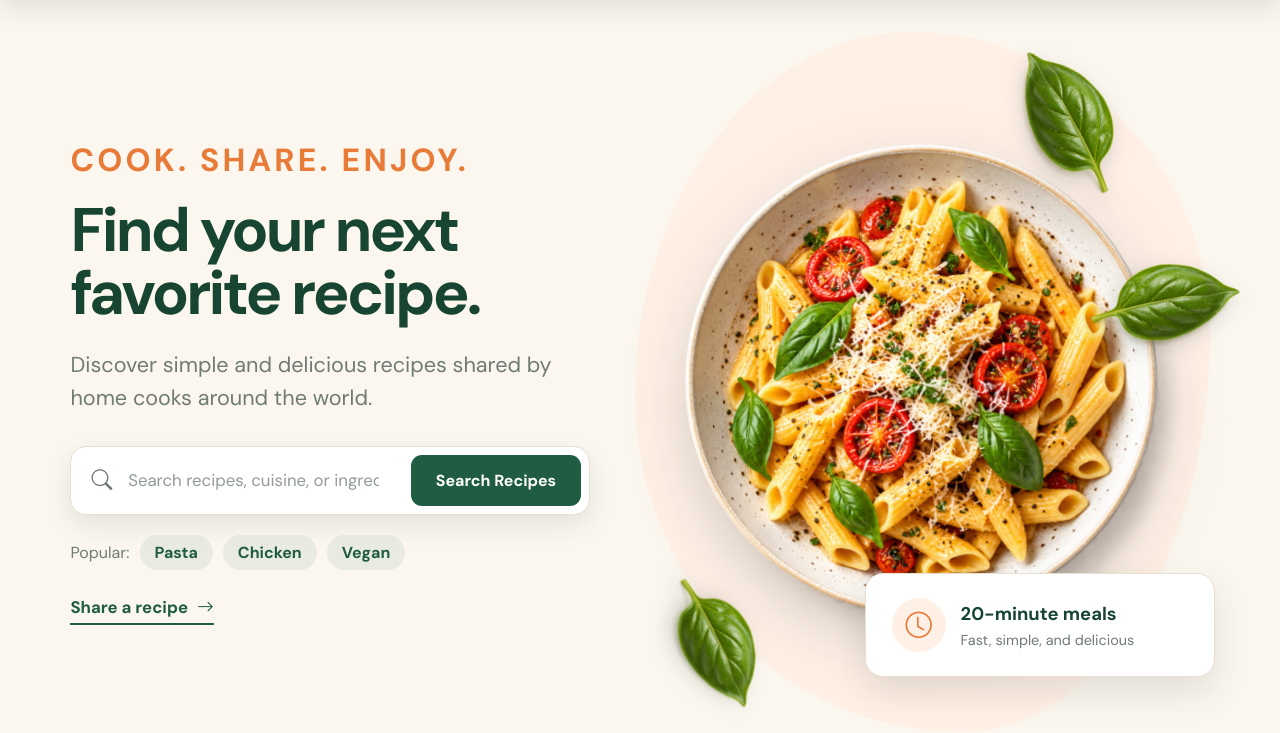
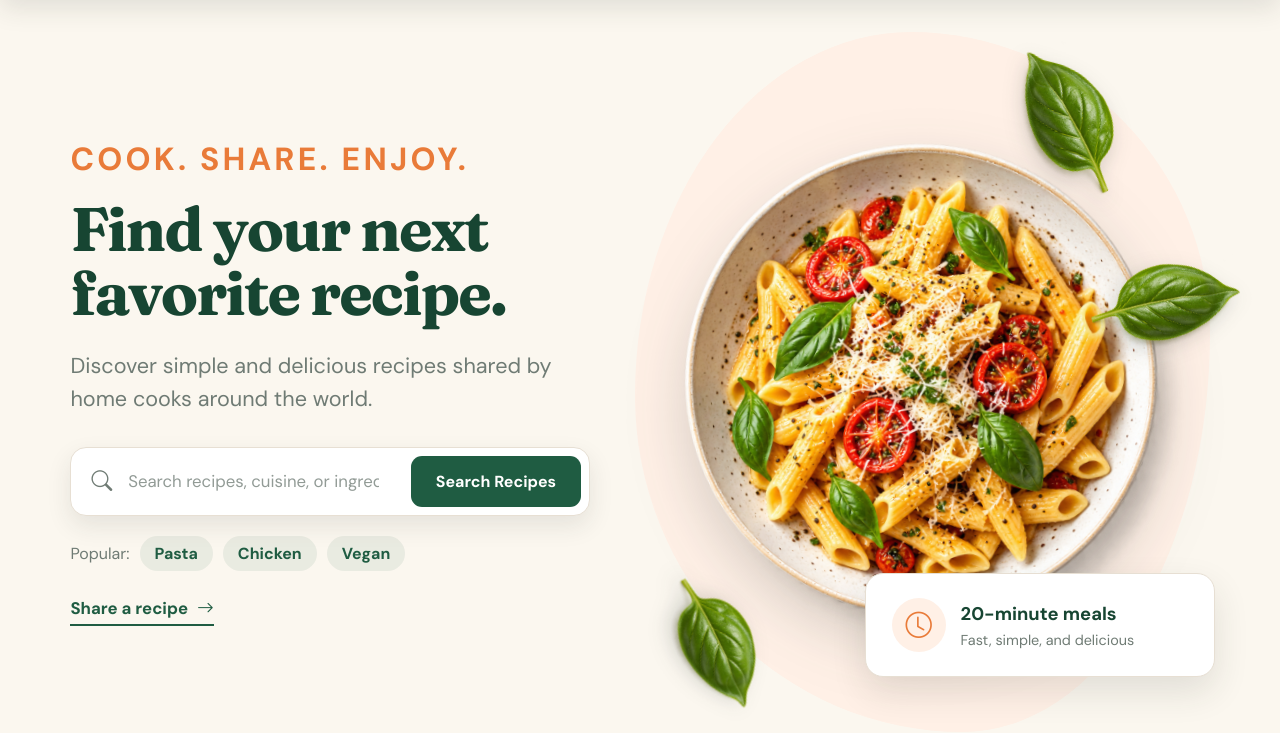
Before and after one commit to sengleapheng65-lab/Cookly-Website, a Python web app: template frontend/templates/home.html in a window 1280 px wide. Shown: the part 106-839 px from the top of the page. Run offline with Jinja, Linux system fonts and the light colour scheme; the template is opened without the code that fills it, so the values that code supplies are empty.

Commit message:
New font for poster update

```diff
--- a/frontend/static/css/Intro.css
+++ b/frontend/static/css/Intro.css
@@ -37,11 +37,13 @@
 .hero-content h1 {
   max-width: 720px;
   margin-bottom: 24px;
+
   color: var(--dark-green);
+  font-family: "Fraunces", serif;
   font-size: clamp(3.6rem, 4.8vw, 5.25rem);
-  font-weight: 800;
-  line-height: 1.02;
-  letter-spacing: -0.18rem;
+  font-weight: 700;
+  line-height: 1.04;
+  letter-spacing: -0.12rem;
 }
 
 .hero-description {
```
